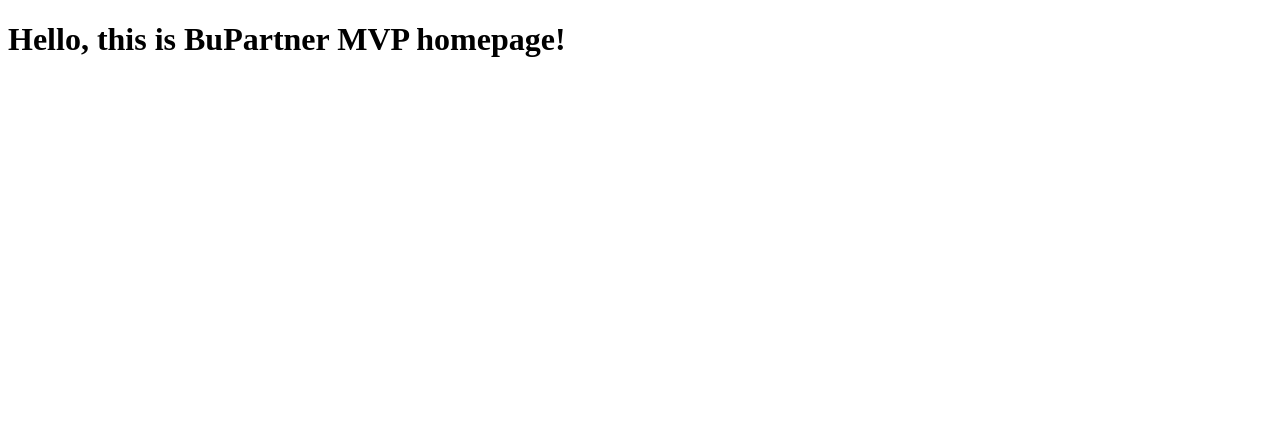
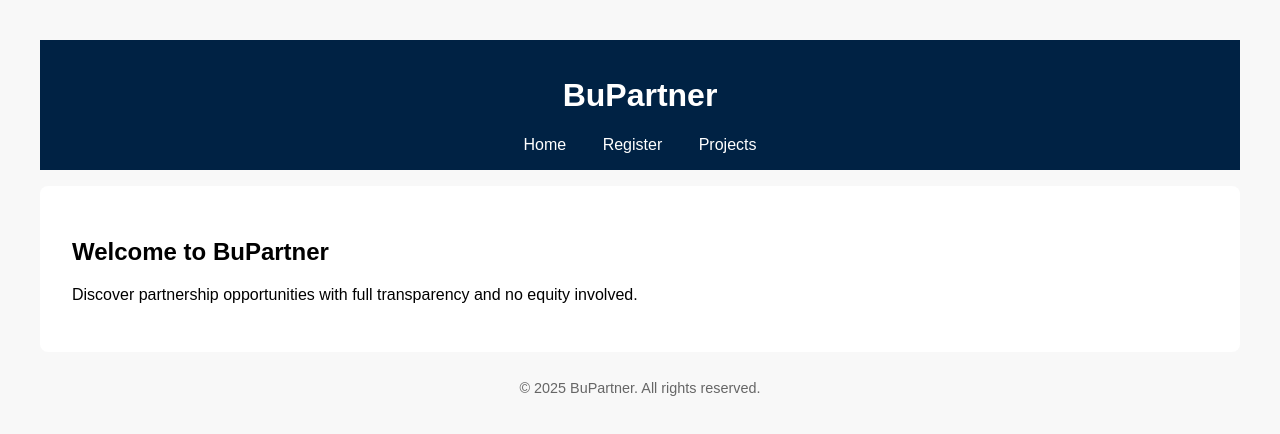
Before and after one commit to tunaro/bupartner-mvp3, a plain HTML site: page index.html in a window 1280 px wide. Drawn offline with Linux system fonts and the light colour scheme.

Commit message:
index.html

```diff
--- a/index.html
+++ b/index.html
@@ -1,10 +1,32 @@
+
 <!DOCTYPE html>
-<html>
-  <head>
-    <meta charset="UTF-8" />
-    <title>Welcome to BuPartner</title>
-  </head>
-  <body>
-    <h1>Hello, this is BuPartner MVP homepage!</h1>
-  </body>
+<html lang="en">
+<head>
+  <meta charset="UTF-8">
+  <title>BuPartner - Home</title>
+  <style>
+    body { font-family: Arial, sans-serif; padding: 2em; background: #f8f8f8; }
+    header { background: #002244; color: white; padding: 1em; text-align: center; }
+    nav a { margin: 0 1em; color: #fff; text-decoration: none; }
+    main { background: white; padding: 2em; margin-top: 1em; border-radius: 8px; }
+    footer { text-align: center; margin-top: 2em; font-size: 0.9em; color: #666; }
+  </style>
+</head>
+<body>
+  <header>
+    <h1>BuPartner</h1>
+    <nav>
+      <a href="index.html">Home</a>
+      <a href="register.html">Register</a>
+      <a href="project.html">Projects</a>
+    </nav>
+  </header>
+  <main>
+    <h2>Welcome to BuPartner</h2>
+    <p>Discover partnership opportunities with full transparency and no equity involved.</p>
+  </main>
+  <footer>
+    &copy; 2025 BuPartner. All rights reserved.
+  </footer>
+</body>
 </html>
```
Also changed, not shown: project.html (added, +16 -0 lines), register.html (added, +16 -0 lines).
